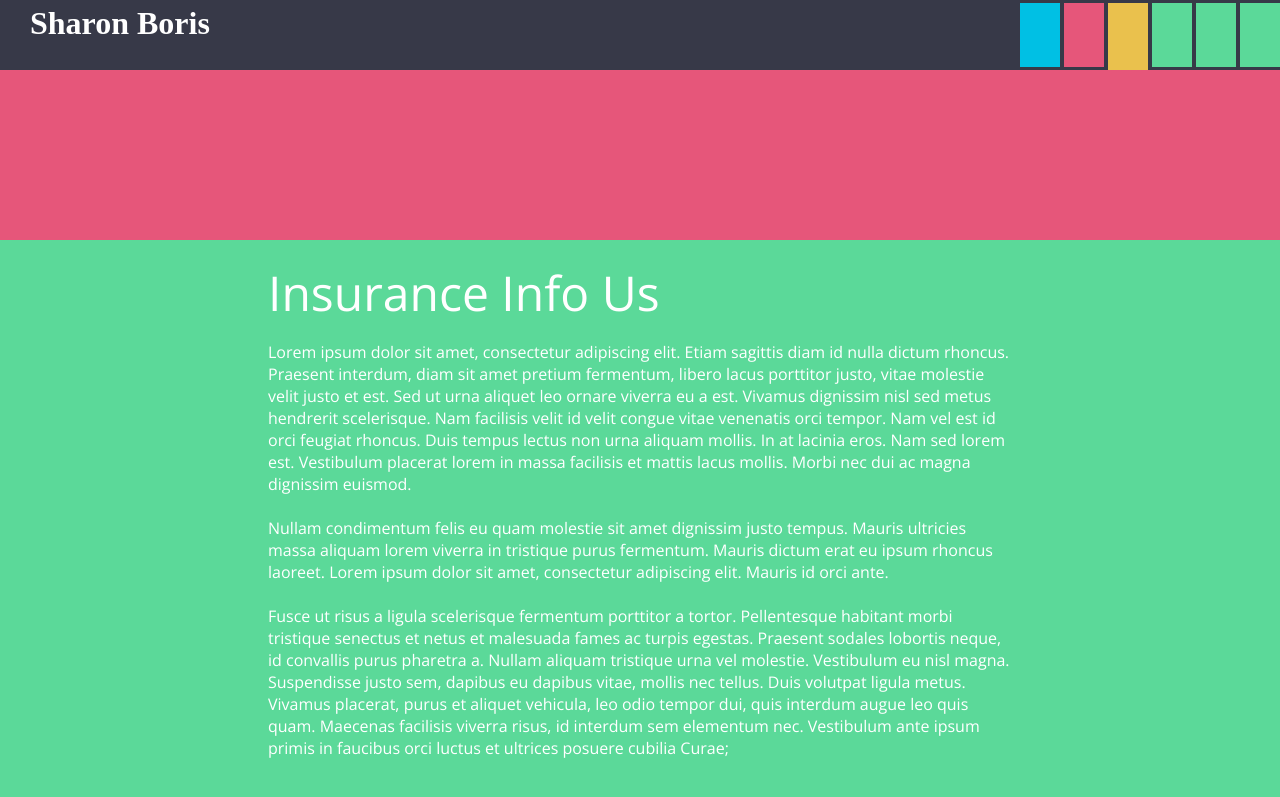
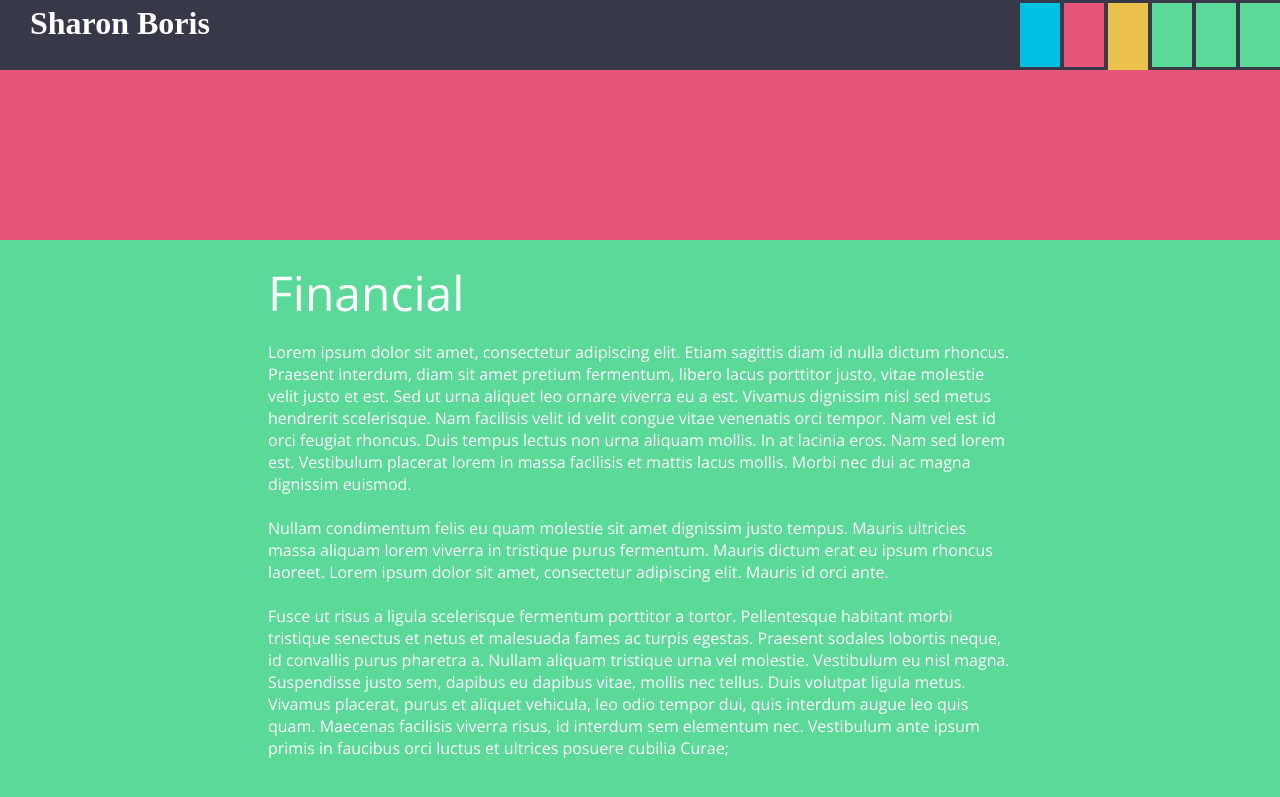
Before and after one commit to PlGGS/sharonboris.com, a Jekyll site: the page built from index.html, in a window 1280 px wide and 900 px high, scrolled down 2230 px. Shown: the top 797 px of the window. Built offline with Jekyll 4.4.1, drawn with Linux system fonts in a browser that asks for light colours; nearby versions of some CDN libraries; some web fonts are replaced.

Commit message:
Fixed section headers

```diff
--- a/index.html
+++ b/index.html
@@ -28,7 +28,7 @@ css: main
 </section>
 <section id="insurance-info">
     <div>
-        <h2>Insurance Info Us</h2>
+        <h2>Financial</h2>
         <p>
             Lorem ipsum dolor sit amet, consectetur adipiscing elit. Etiam sagittis diam id nulla dictum rhoncus. Praesent interdum, diam sit amet pretium fermentum, libero lacus porttitor justo, vitae molestie velit justo et est. Sed ut urna aliquet leo ornare viverra eu a est. Vivamus dignissim nisl sed metus hendrerit scelerisque. Nam facilisis velit id velit congue vitae venenatis orci tempor. Nam vel est id orci feugiat rhoncus. Duis tempus lectus non urna aliquam mollis. In at lacinia eros. Nam sed lorem est. Vestibulum placerat lorem in massa facilisis et mattis lacus mollis. Morbi nec dui ac magna dignissim euismod.<br /><br />
 
```
